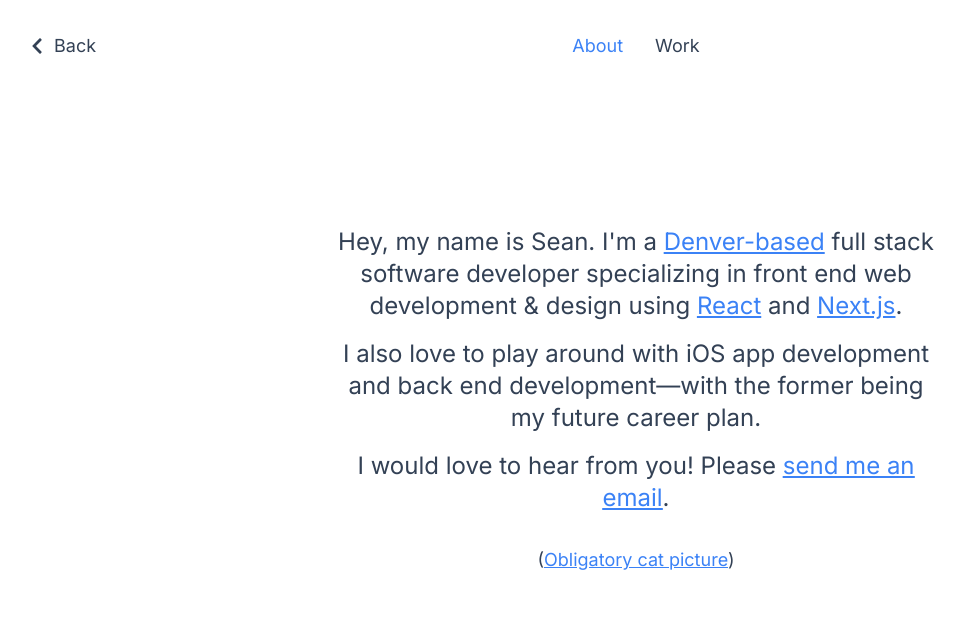
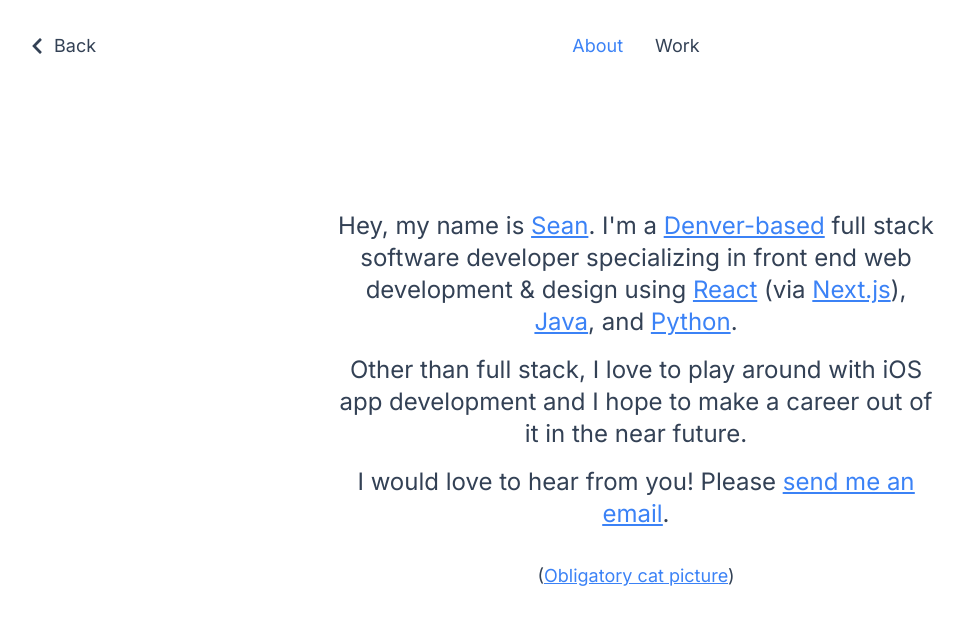
Before and after one commit to seaneoo/seano, a Next.js app: page /about in a window 1280 px wide. Shown: the top 624 px of the page, without its empty margins (4-969 px from the left). Built offline with nearby package versions, Linux system fonts and the light colour scheme.

Commit message:
Update /about page

```diff
--- a/src/app/about/page.tsx
+++ b/src/app/about/page.tsx
@@ -10,14 +10,15 @@
 
       <section className="w-full text-center text-xl md:w-5/6 lg:w-3/4 lg:text-2xl xl:w-1/2">
         <p className="mb-4">
-          Hey, my name is Sean. I&apos;m a <mark>Denver-based</mark> full stack
-          software developer specializing in front end web development & design
-          using <mark>React</mark> and <mark>Next.js</mark>.
+          Hey, my name is <mark>Sean</mark>. I&apos;m a{' '}
+          <mark>Denver-based</mark> full stack software developer specializing
+          in front end web development & design using <mark>React</mark> (via{' '}
+          <mark>Next.js</mark>), <mark>Java</mark>, and <mark>Python</mark>.
         </p>
 
         <p className="mb-4">
-          I also love to play around with iOS app development and back end
-          development—with the former being my future career plan.
+          Other than full stack, I love to play around with iOS app development
+          and I hope to make a career out of it in the near future.
         </p>
 
         <p className="mb-8">
```
